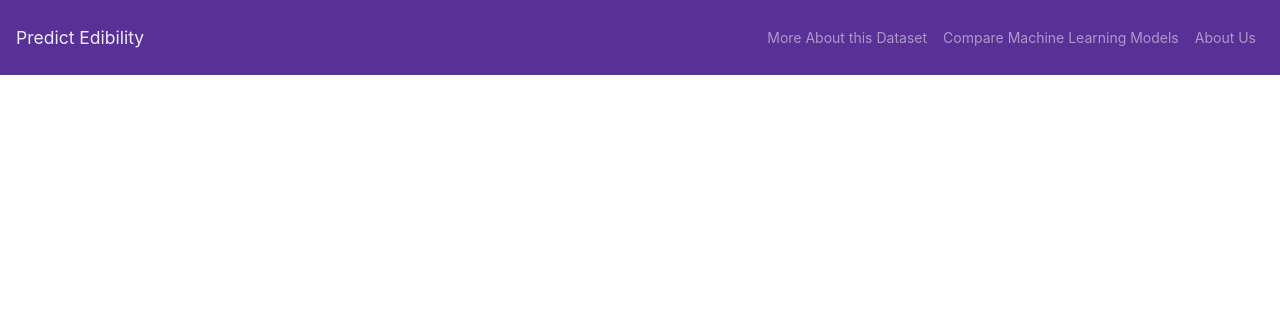
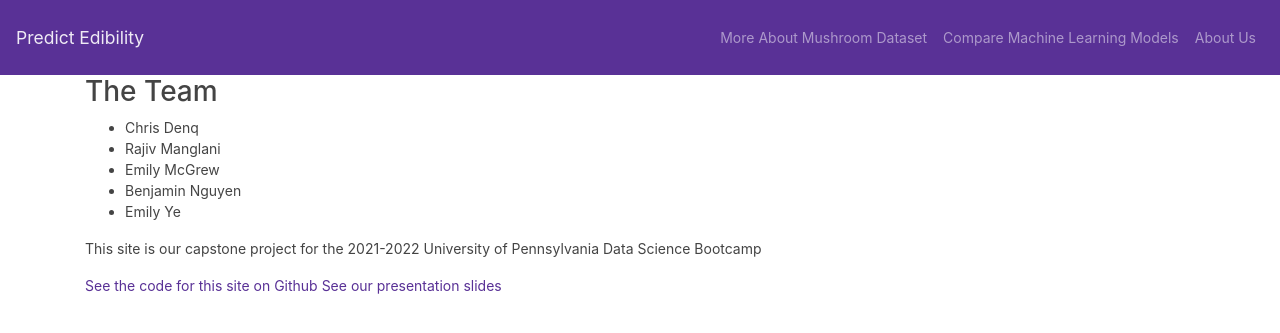
Before and after one commit to cdenq/mushroom-edibility-predictor-web-app, a Flask app: page /about in a window 1280 px wide. Shown: the top 333 px of the page. Run offline with Flask 2, Linux system fonts and the light colour scheme; parts of the project's set-up code (start-up, migrations or seed data) failed here and were passed over; some libraries are stand-ins or nearby versions.

Commit message:
text for about and index html

```diff
--- a/templates/about.html
+++ b/templates/about.html
@@ -27,7 +27,7 @@
         <div class="collapse navbar-collapse justify-content-end" id="navbarNavDropdown">
           <ul class="navbar-nav">
             <li class="nav-item">
-                <a class="nav-link" href="/mushroom_facts">More About this Dataset</a>
+                <a class="nav-link" href="/mushroom_facts">More About Mushroom Dataset</a>
             </li>
             <li class="nav-item">
               <a class="nav-link" href="/compare_models">Compare Machine Learning Models</a>
@@ -41,6 +41,18 @@
     <div class="container">
       <section class="row">
         <div class="col-md-12">
+          <h2>The Team</h2>
+          <ul>
+            <li>Chris Denq</li>
+            <li>Rajiv Manglani</li>
+            <li>Emily McGrew</li>
+            <li>Benjamin Nguyen</li>
+            <li>Emily Ye</li>
+          </ul>
+
+          <p>This site is our capstone project for the 2021-2022 University of Pennsylvania Data Science Bootcamp</p>
+          <a href="https://github.com/cdenq/mushroom-edibility-predictor-web-app">See the code for this site on Github</a>
+          <a href="#">See our presentation slides</a>
 
         </div>
       </section>
--- a/templates/compare_models.html
+++ b/templates/compare_models.html
@@ -27,7 +27,7 @@
         <div class="collapse navbar-collapse justify-content-end" id="navbarNavDropdown">
           <ul class="navbar-nav">
             <li class="nav-item">
-                <a class="nav-link" href="/mushroom_facts">More About this Dataset</a>
+                <a class="nav-link" href="/mushroom_facts">More About Mushroom Dataset</a>
             </li>
             <li class="nav-item">
               <a class="nav-link" href="/compare_models">Compare Machine Learning Models</a>
--- a/templates/mushroom_facts.html
+++ b/templates/mushroom_facts.html
@@ -27,7 +27,7 @@
         <div class="collapse navbar-collapse justify-content-end" id="navbarNavDropdown">
           <ul class="navbar-nav">
             <li class="nav-item">
-                <a class="nav-link" href="/mushroom_facts">More About this Dataset</a>
+                <a class="nav-link" href="/mushroom_facts">More About Mushroom Dataset</a>
             </li>
             <li class="nav-item">
               <a class="nav-link" href="/compare_models">Compare Machine Learning Models</a>
```
Also changed, not shown: templates/index.html (+6 -3 lines).
